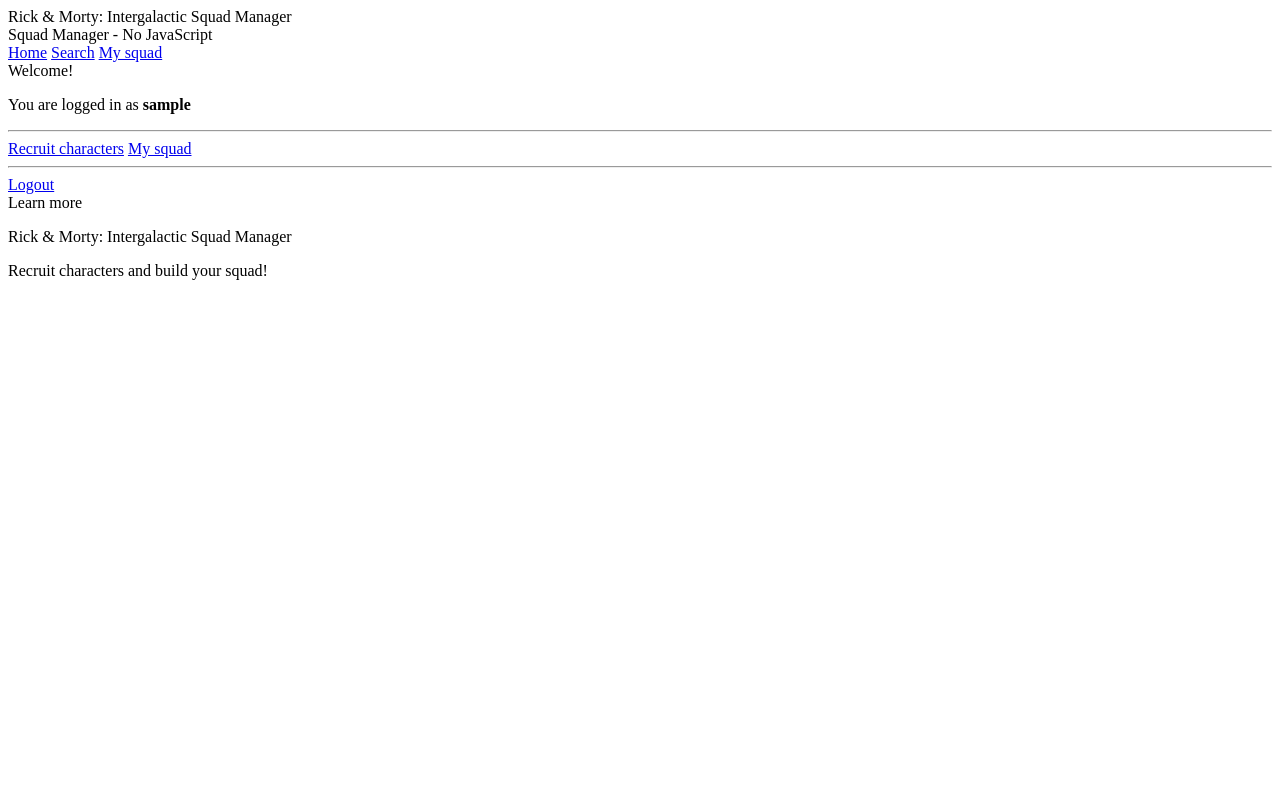
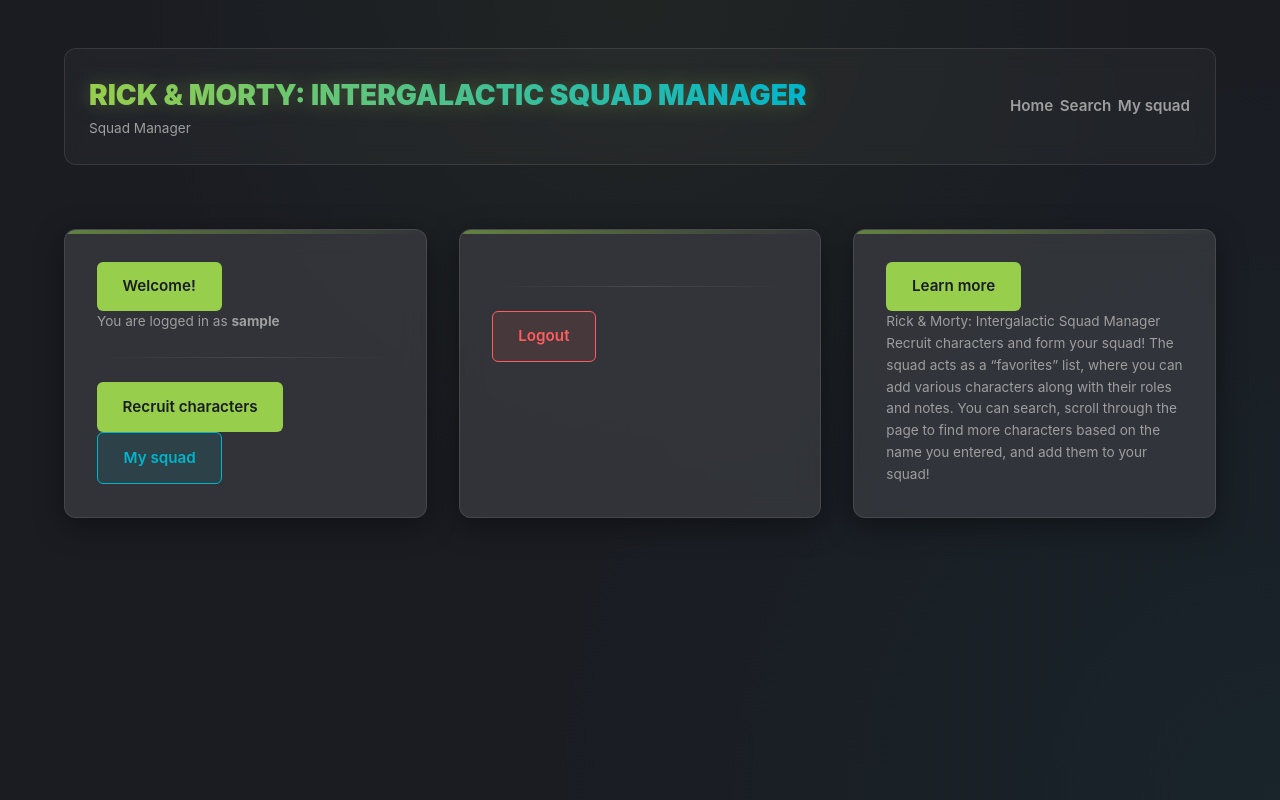
Before and after one commit to rafael-0o/wsBackend-Fabrica26.1, a Django app: template squadManager/templates/squadManager/home.html in a window 1280 px wide. Run offline with Django 5.2, Linux system fonts and the light colour scheme; the template is opened without the code that fills it, so the values that code supplies are empty; the visitor is signed in with stand-in values (Sample User, id 1); parts of the project's set-up code (start-up, migrations or seed data) failed here and were passed over.

Commit message:
style: modify css

```diff
--- a/squadManager/static/squadManager/app.css
+++ b/squadManager/static/squadManager/app.css
@@ -0,0 +1,321 @@
+:root {
+  /* Rick & Morty Inspired Modern Palette */
+  --primary: #97ce4c;      /* Neon Green - Portal energy */
+  --secondary: #00b5cc;    /* Portal Blue - Tech */
+  --accent: #f0e14a;       /* Morty's Shirt Yellow */
+  --danger: #ff5e5e;       /* Red Alert */
+
+  --bg-darker: #1a1c22;
+  --bg-dark: #24282f;
+  --card-bg: rgba(60, 62, 68, 0.7);
+  --card-border: rgba(255, 255, 255, 0.1);
+
+  --text-bright: #ffffff;
+  --text-main: #f5f5f5;
+  --text-muted: #9e9e9e;
+
+  --radius-sm: 6px;
+  --radius-md: 12px;
+  --radius-lg: 20px;
+
+  --shadow-soft: 0 8px 30px rgba(0, 0, 0, 0.4);
+  --shadow-neon: 0 0 15px rgba(151, 206, 76, 0.2);
+
+  --transition: all 0.3s cubic-bezier(0.4, 0, 0.2, 1);
+}
+
+/* Base Styles */
+* {
+  box-sizing: border-box;
+  margin: 0;
+  padding: 0;
+}
+
+body {
+  font-family: 'Inter', system-ui, -apple-system, sans-serif;
+  background-color: var(--bg-darker);
+  background-image:
+    radial-gradient(circle at 50% 0%, rgba(151, 206, 76, 0.05) 0%, transparent 50%),
+    radial-gradient(circle at 100% 100%, rgba(0, 181, 204, 0.05) 0%, transparent 50%);
+  color: var(--text-main);
+  line-height: 1.6;
+  min-height: 100vh;
+  -webkit-font-smoothing: antialiased;
+}
+
+.wrap {
+  max-width: 1200px;
+  margin: 0 auto;
+  padding: 3rem 1.5rem;
+}
+
+/* Typography Refinement */
+h1, h2, h3, h4 {
+  color: var(--text-bright);
+  font-weight: 700;
+  letter-spacing: -0.02em;
+}
+
+.brand {
+  font-size: 1.75rem;
+  font-weight: 900;
+  background: linear-gradient(90deg, var(--primary), var(--secondary));
+  -webkit-background-clip: text;
+  -webkit-text-fill-color: transparent;
+  text-transform: uppercase;
+  filter: drop-shadow(0 0 10px rgba(151, 206, 76, 0.3));
+}
+
+/* Header & Navigation */
+.top {
+  display: flex;
+  justify-content: space-between;
+  align-items: center;
+  margin-bottom: 4rem;
+  padding: 1.5rem;
+  background: rgba(255, 255, 255, 0.03);
+  backdrop-filter: blur(10px);
+  border-radius: var(--radius-md);
+  border: 1px solid var(--card-border);
+}
+
+nav .row {
+  gap: 1.5rem;
+}
+
+nav .pill {
+  background: transparent;
+  color: var(--text-muted);
+  border: 1px solid transparent;
+  padding: 0.5rem 0;
+  border-radius: 0;
+}
+
+nav .pill:hover {
+  color: var(--primary);
+  border-bottom: 2px solid var(--primary);
+  transform: none;
+}
+
+/* Modern Cards with Glassmorphism */
+.card {
+  background: var(--card-bg);
+  backdrop-filter: blur(12px);
+  border: 1px solid var(--card-border);
+  border-radius: var(--radius-md);
+  padding: 2rem;
+  box-shadow: var(--shadow-soft);
+  transition: var(--transition);
+  position: relative;
+  overflow: hidden;
+}
+
+.card::before {
+  content: '';
+  position: absolute;
+  top: 0;
+  left: 0;
+  width: 100%;
+  height: 4px;
+  background: linear-gradient(90deg, var(--primary), transparent);
+  opacity: 0.5;
+}
+
+.card:hover {
+  transform: translateY(-5px);
+  border-color: rgba(151, 206, 76, 0.3);
+  box-shadow: var(--shadow-neon);
+}
+
+.card-narrow {
+  max-width: 480px;
+  margin: 4rem auto;
+}
+
+/* Character Dossier Style */
+.char {
+  display: flex;
+  flex-direction: column;
+  align-items: center;
+  text-align: center;
+  gap: 1.5rem;
+}
+
+.char img {
+  width: 120px;
+  height: 120px;
+  border-radius: var(--radius-lg);
+  object-fit: cover;
+  border: 3px solid var(--secondary);
+  box-shadow: 0 0 20px rgba(0, 181, 204, 0.2);
+}
+
+.char-body {
+  width: 100%;
+}
+
+.char-body h4 {
+  font-size: 1.4rem;
+  margin-bottom: 0.5rem;
+  color: var(--primary);
+}
+
+/* Grid System */
+.grid {
+  display: grid;
+  gap: 2rem;
+}
+
+.grid.cols-2 {
+  grid-template-columns: repeat(auto-fit, minmax(350px, 1fr));
+}
+
+.grid.cols-3 {
+  grid-template-columns: repeat(auto-fit, minmax(300px, 1fr));
+}
+
+/* Interactive Elements */
+.pill {
+  display: inline-flex;
+  align-items: center;
+  justify-content: center;
+  padding: 0.8rem 1.6rem;
+  border-radius: var(--radius-sm);
+  font-weight: 600;
+  text-decoration: none;
+  font-size: 0.95rem;
+  transition: var(--transition);
+  cursor: pointer;
+  border: none;
+  background: var(--primary);
+  color: var(--bg-darker);
+}
+
+.pill:hover {
+  transform: scale(1.02);
+  filter: saturate(1.2) brightness(1.1);
+}
+
+.pill.secondary {
+  background: rgba(0, 181, 204, 0.1);
+  color: var(--secondary);
+  border: 1px solid var(--secondary);
+}
+
+.pill.secondary:hover {
+  background: var(--secondary);
+  color: #fff;
+}
+
+.pill.danger {
+  background: rgba(255, 94, 94, 0.1);
+  color: var(--danger);
+  border: 1px solid var(--danger);
+}
+
+.pill.danger:hover {
+  background: var(--danger);
+  color: #fff;
+}
+
+/* Forms & Inputs */
+input, select, textarea {
+  width: 100%;
+  padding: 1rem;
+  background: rgba(0, 0, 0, 0.3);
+  border: 1px solid var(--card-border);
+  border-radius: var(--radius-sm);
+  color: #fff;
+  font-family: inherit;
+  font-size: 1rem;
+  transition: var(--transition);
+}
+
+input:focus, select:focus {
+  outline: none;
+  border-color: var(--primary);
+  box-shadow: 0 0 0 4px rgba(151, 206, 76, 0.1);
+}
+
+button[type="submit"] {
+  width: 100%;
+  padding: 1rem;
+  background: var(--primary);
+  color: var(--bg-darker);
+  border: none;
+  border-radius: var(--radius-sm);
+  font-weight: 700;
+  text-transform: uppercase;
+  letter-spacing: 1px;
+  cursor: pointer;
+  transition: var(--transition);
+}
+
+button[type="submit"]:hover {
+  transform: translateY(-2px);
+  box-shadow: 0 5px 15px rgba(151, 206, 76, 0.3);
+}
+
+/* Technical Details Layout */
+.technical-grid {
+  display: grid;
+  grid-template-columns: 1fr 1fr;
+  gap: 1rem;
+  margin: 1.5rem 0;
+  padding: 1rem;
+  background: rgba(0, 0, 0, 0.2);
+  border-radius: var(--radius-sm);
+}
+
+.tech-label {
+  font-size: 0.75rem;
+  text-transform: uppercase;
+  color: var(--text-muted);
+  display: block;
+  margin-bottom: 0.25rem;
+}
+
+.tech-value {
+  font-size: 0.9rem;
+  color: var(--text-bright);
+  font-weight: 600;
+}
+
+/* Utilities */
+.muted { color: var(--text-muted); }
+.small { font-size: 0.85rem; }
+.mt-3 { margin-top: 2rem; }
+.hr {
+  border: 0;
+  height: 1px;
+  background: linear-gradient(90deg, transparent, var(--card-border), transparent);
+  margin: 1.5rem 0;
+}
+
+.toast {
+  padding: 1.25rem;
+  border-radius: var(--radius-sm);
+  background: rgba(255, 94, 94, 0.1);
+  color: var(--danger);
+  border: 1px solid var(--danger);
+  font-weight: 600;
+  animation: slideIn 0.3s ease-out;
+}
+
+@keyframes slideIn {
+  from { transform: translateY(-10px); opacity: 0; }
+  to { transform: translateY(0); opacity: 1; }
+}
+
+/* Responsive */
+@media (max-width: 768px) {
+  .top {
+    flex-direction: column;
+    gap: 2rem;
+    text-align: center;
+  }
+
+  .grid.cols-2, .grid.cols-3 {
+    grid-template-columns: 1fr;
+  }
+}
--- a/squadManager/templates/squadManager/base.html
+++ b/squadManager/templates/squadManager/base.html
@@ -12,7 +12,7 @@
       <header class="top">
         <div>
           <div class="brand">Rick & Morty: Intergalactic Squad Manager</div>
-          <div class="muted small">Squad Manager - No JavaScript</div>
+          <div class="muted small">Squad Manager </div>
         </div>
         <nav class="row row-fixed">
           <a href="{% url 'home_page' %}" class="pill">Home</a>
--- a/squadManager/templates/squadManager/home.html
+++ b/squadManager/templates/squadManager/home.html
@@ -35,7 +35,11 @@
     <section class="card">
       <div class="pill">Learn more</div>
       <p class="small muted">Rick & Morty: Intergalactic Squad Manager</p>
-      <p class="small muted">Recruit characters and build your squad!</p>
+      <p class="small muted">
+        Recruit characters and form your squad! The squad acts as a “favorites” list, where you can add
+        various characters along with their roles and notes. You can search, scroll through the page to find more characters
+        based on the name you entered, and add them to your squad!
+      </p>
     </section>
   </div>
 
--- a/squadManager/templates/squadManager/register.html
+++ b/squadManager/templates/squadManager/register.html
@@ -1,10 +1,10 @@
 {% extends "squadManager/base.html" %}
-{% block title %}Cadastro — Intergalactic Squad Manager{% endblock %}
+{% block title %}Register — Intergalactic Squad Manager{% endblock %}
 
 {% block content %}
   <section class="card card-narrow">
     <h2 style="margin: 0 0 8px;">Create account</h2>
-    <p class="muted small" style="margin: 0 0 16px;">User and password(mín. 6 chars).</p>
+    <p class="muted small" style="margin: 0 0 16px;">User and password (min. 6 chars).</p>
 
     {% if success %}
       <div class="toast toast-ok mt-3">{{ success }}</div>
```
Also changed, not shown: squadManager/templates/squadManager/edit_member.html (+5 -3 lines), squadManager/templates/squadManager/search.html (+5 -4 lines), squadManager/templates/squadManager/squad.html (+9 -4 lines), squadManager/views.py (+4 -4 lines).
